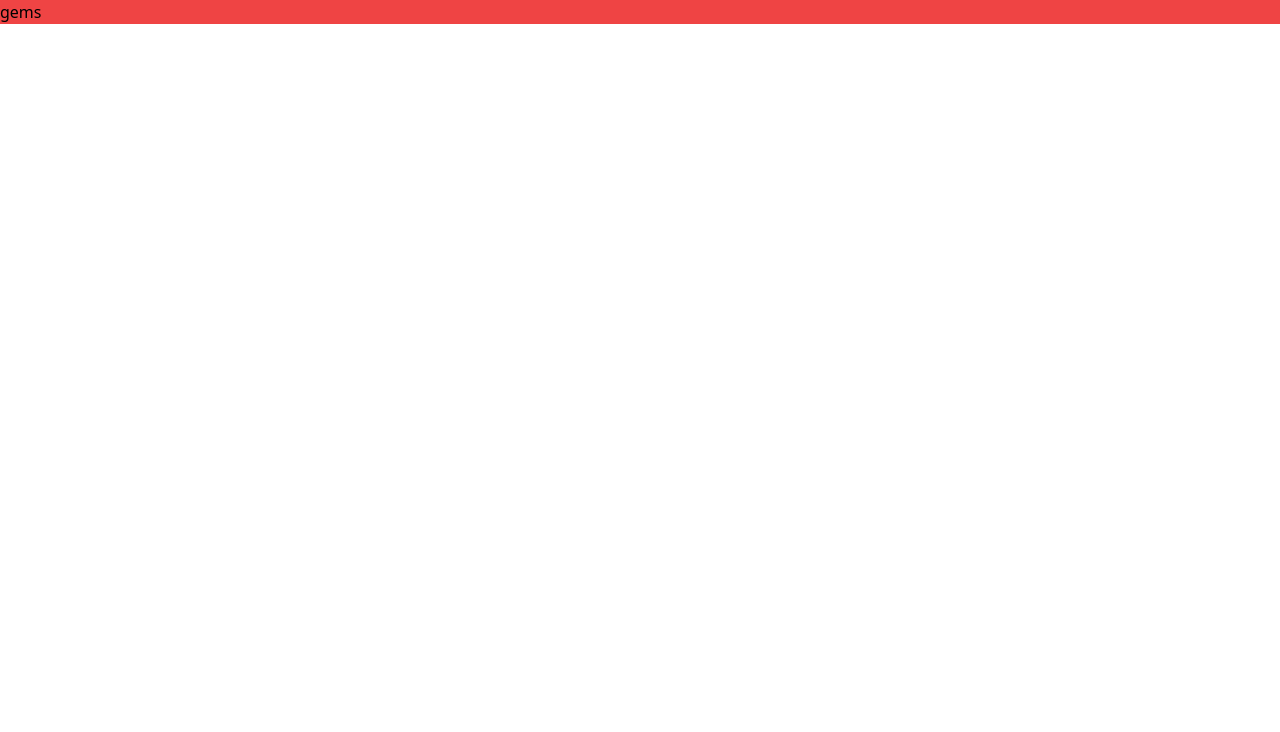
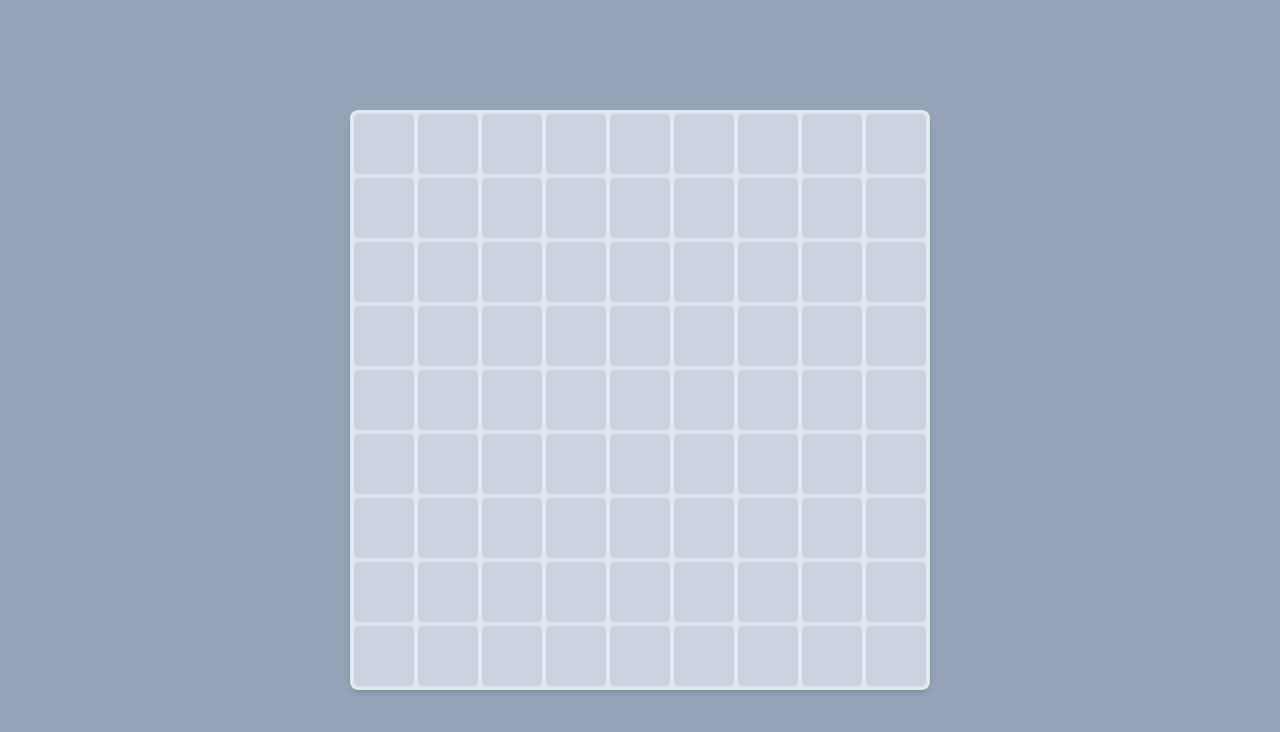
Before and after one commit to gukihuman/gems, a Nuxt app: page / in a window 1280 px wide. Shown: the top 732 px of the page. Built offline with nearby package versions, Linux system fonts and the light colour scheme.

Commit message:
add basic grid

```diff
--- a/app.vue
+++ b/app.vue
@@ -1,3 +1,71 @@
 <template>
-  <div class="bg-red-500">gems</div>
+  <div class="flex justify-center items-center min-h-screen bg-slate-400">
+    <div
+      ref="gridRef"
+      class="grid grid-cols-9 bg-slate-200 rounded-lg shadow-md border-2"
+    >
+      <div
+        v-for="(gemType, i) in grid"
+        :key="i"
+        class="size-16 border-2 border-slate-200 rounded-md bg-slate-300"
+        :class="GEM_CLASSES[gemType]"
+      ></div>
+    </div>
+  </div>
 </template>
+
+<script setup>
+import newId from "./utils/newId"
+const GEMS_COLORS = ["RED", "GREEN", "BLUE", "PURPLE"]
+const GEM_CLASSES = {
+  RED: "bg-red-600 border-red-800",
+  GREEN: "bg-green-600 border-green-800",
+  BLUE: "bg-blue-600 border-blue-800",
+  PURPLE: "bg-purple-600 border-purple-800",
+}
+class Cell {
+  constructor(gemsById) {
+    this.x = 0
+    this.y = 0
+    this.gemsById = gemsById
+    this.gemId = null
+  }
+  get color() {
+    return this.gemsById[this.gemId]?.color || null
+  }
+}
+const gridRef = ref(null)
+
+const gemsById = ref({})
+const grid = ref(Array.from(Array(81), () => new Cell(gemsById.value)))
+
+onMounted(() => {
+  setGridCoordinates()
+  requestAnimationFrame(gameLoop)
+})
+function setGridCoordinates() {
+  const { width } = gridRef.value.getBoundingClientRect()
+  const cellWidth = width / 9
+  grid.value.forEach((cell, index) => {
+    cell.x = cellWidth * (index % 9) + cellWidth / 2
+    cell.y = cellWidth * Math.floor(index / 9) + cellWidth / 2
+  })
+}
+function gameLoop() {
+  grid.value.forEach((cell) => {
+    if (!cell.gemId) {
+      const id = newId()
+      gemsById.value[id] = newGem()
+      cell.gemId = id
+    }
+  })
+  requestAnimationFrame(gameLoop)
+}
+function newGem() {
+  return {
+    x: 0,
+    y: 0,
+    color: GEMS_COLORS[Math.floor(Math.random() * GEMS_COLORS.length)],
+  }
+}
+</script>
--- /dev/null
+++ b/utils/newId.js
@@ -0,0 +1,3 @@
+export default function () {
+  return Math.random().toString().slice(2, 18)
+}
```
Also changed, not shown: 1 other file (tests, documents, lock files or other folders).
